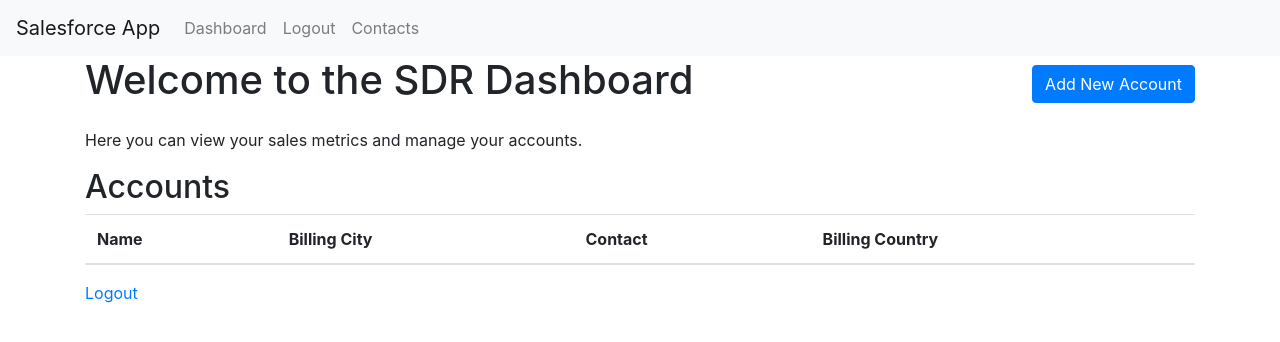
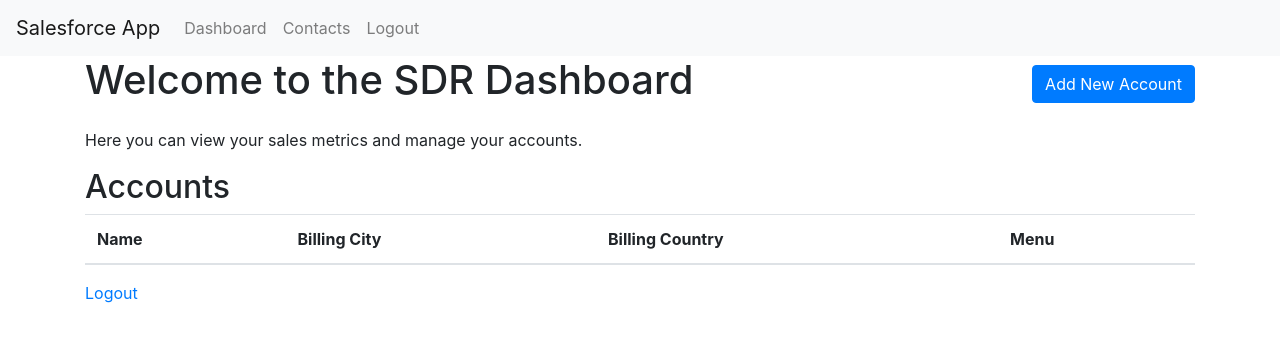
Before and after one commit to contactatfp/ARRmy---Top-Of-The-Funnel, a Flask app: page /sdr_dashboard in a window 1280 px wide. Shown: the top 342 px of the page. Run offline with Flask 3, Linux system fonts and the light colour scheme; the visitor is signed in with stand-in values (Sample User, id 1); lists and menus that the app fills with data are empty; parts of the project's set-up code (start-up, migrations or seed data) failed here and were passed over; some libraries are stand-ins or nearby versions.

Commit message:
ui changes

```diff
--- a/static/js/scripts.js
+++ b/static/js/scripts.js
@@ -1,10 +1,10 @@
 
     document.querySelector('[data-bs-target="#viewContactModal"]').addEventListener('click', function() {
     // Fetch data or perform any other action required before showing the modal
-
-    // Example: set the contact name and account
-    document.getElementById('contactName').textContent = 'Sample Contact Name';
-    document.getElementById('contactAccount').textContent = 'Sample Account Name';
+    //     get the account.Name from the list of accounts for this specific contact
+    document.getElementById('contactAccount').textContent = 'Account: ' + document.getElementById("accountName").textContent;
+        document.getElementById('contactAccount').textContent = 'Account: ' ;
+        document.getElementById('contactName').textContent = 'Last Call Date: ';
 
     // This example sets static content, but you can replace this with dynamic content fetched from your server
 });
@@ -53,6 +53,9 @@
     document.getElementById("logCallButton").addEventListener("click", function() {
         // Logic to log a call goes here.
         // This is just an example. You need to replace it with the actual logic for logging a call.
+        //     get the account.Name from the list of accounts for this specific contact
+
+
         alert("Log a call for: " + document.getElementById("contactName").textContent);
 
         // Hide the modal
--- a/templates/base.html
+++ b/templates/base.html
@@ -19,12 +19,13 @@
                     <a class="nav-link" href="{{ url_for('index') }}">Dashboard</a>
                 </li>
                 <li class="nav-item">
+
+                    <a class="nav-link" href="{{ url_for('contacts') }}">Contacts</a>
+                <li class="nav-item">
                     <a class="nav-link" href="{{ url_for('logout') }}">Logout</a>
 
                 </li>
-                <li class="nav-item">
 
-                <a class="nav-link" href="{{ url_for('contacts') }}">Contacts</a>
             </li>
             {% else %}
                 <li class="nav-item">
--- a/templates/sdr_dashboard.html
+++ b/templates/sdr_dashboard.html
@@ -17,8 +17,8 @@
             <tr>
                 <th scope="col">Name</th>
                 <th scope="col">Billing City</th>
-                <th scope="col">Contact</th>
                 <th scope="col">Billing Country</th>
+                <th scope="col">Menu</th>
             </tr>
             </thead>
             <tbody>
@@ -26,11 +26,17 @@
                 <tr>
                     <td>{{ account.Name }}</td>
                     <td>{{ account.BillingCity, account.BillingState  }}</td>
+                    <td>{{ account.BillingCountry }}</td>
                     <td><button type="button" class="btn btn-info" data-bs-toggle="modal" data-bs-target="#viewContactModal">
-                        View Contact Details
+{#                        menu icon#}
+                        <svg xmlns="http://www.w3.org/2000/svg" width="16" height="16" fill="currentColor" class="bi bi-three-dots-vertical" viewBox="0 0 16 16">
+                            <path d="M7.5 9a1.5 1.5 0 1 1-3 0 1.5 1.5 0 0 1 3 0zm0-7a1.5 1.5 0 1 0-3 0 1.5 1.5 0 0 0
+                            3 0zm0 14a1.5 1.5 0 1 0-3 0 1.5 1.5 0 0
+                            0 3 0z"/>
+                        </svg>
                     </button>
                     </td>
-                    <td>{{ account.BillingCountry }}</td>
+
                 </tr>
             {% endfor %}
             </tbody>
```
